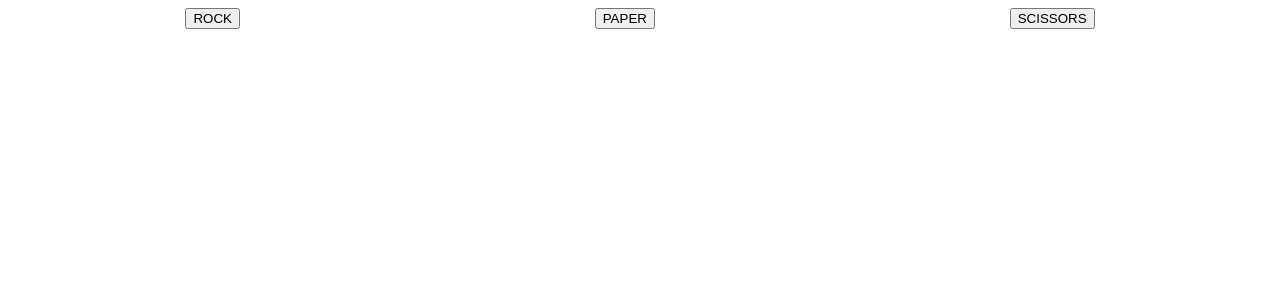
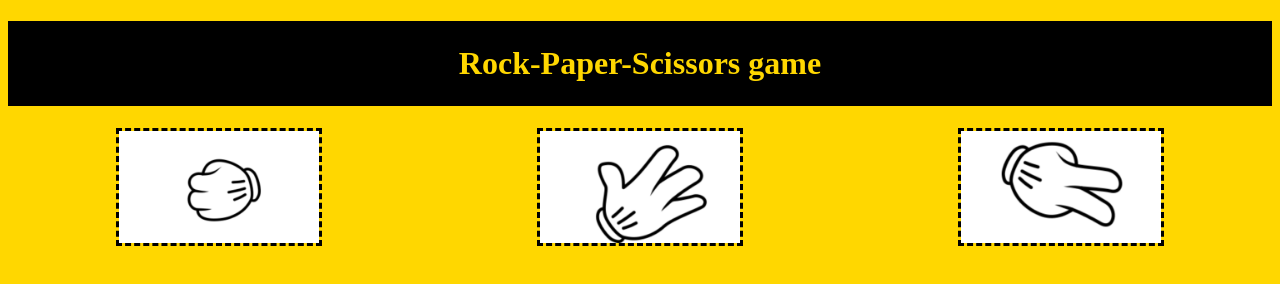
Before and after one commit to Cisca-02/Rock-Paper-Scissors, a plain HTML site: page index.html in a window 1280 px wide. Drawn offline with Linux system fonts and the light colour scheme.

Commit message:
Fix bugs

```diff
--- a/index.html
+++ b/index.html
@@ -9,10 +9,11 @@
 
     <body>
         <script src="./script.js" defer></script>
+        <h1 class="title">Rock-Paper-Scissors game</h1>
         <div class="game">
-            <button class="rock">ROCK</button>
-            <button class="paper">PAPER</button>
-            <button class="scissors">SCISSORS</button>
+            <img src="./images/rock.png" class="rock" width="200" height="auto">
+            <img src="./images/paper.png" class="paper" width="200" height="auto">
+            <img src="./images/scissors.png" class="scissors" width="200" height="auto">
         </div>
     </body>
 </html>
--- a/script.js
+++ b/script.js
@@ -111,7 +111,7 @@ let playRound = (event) => {
 //---DOM MANIPULATION---
 
 //seleziono i 3 button
-const buttons = document.querySelectorAll("button");
+const buttons = document.querySelectorAll("img");
 buttons.forEach(button => button.addEventListener("click", playRound));
 
 //creo un <div> element che mostrerà il punteggio della partita
@@ -119,9 +119,11 @@ const div = document.createElement("div");
 
 //creo un <h1> element
 const h1 = document.createElement("h1");
+h1.style.textAlign = "center";
 
 //creo un <p> element
 const para = document.createElement("p");
+para.style.textAlign = "center";
 
 //aggiungo il <div> element al body
 document.body.appendChild(div);
--- a/style.css
+++ b/style.css
@@ -1,3 +1,18 @@
+body {
+    background-color: gold;
+}
+
+.title {
+    text-align: center;
+    background-color: black;
+    color: gold;
+    padding: 24px;
+}
+
+img {
+    border: 3px dashed black;
+}
+
 .game {
     display: flex;
     justify-content: space-around;
```
